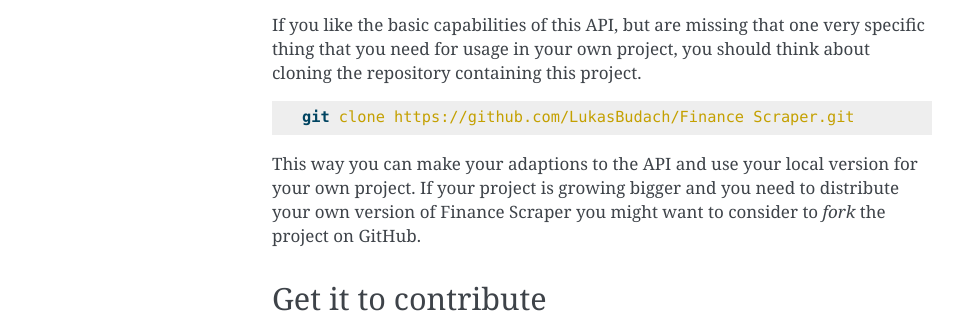
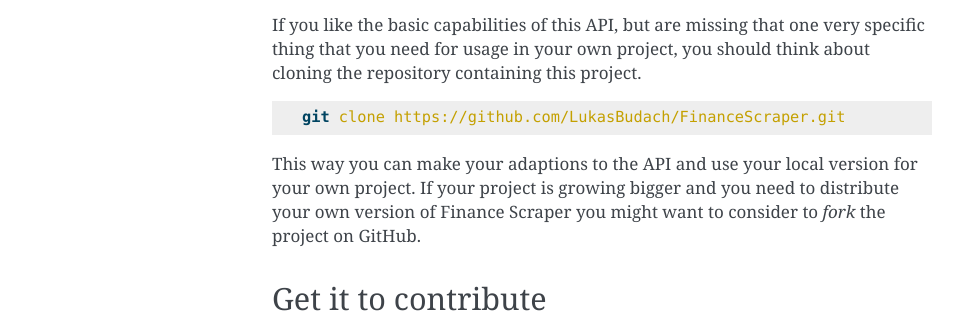
Before and after one commit to LukasBudach/FinanceScraper, a Sphinx documentation site: the page built from docs/install.rst, in a window 1280 px wide. Shown: the part 618-931 px from the top of the page, without its empty margins (148-1111 px from the left). Built offline with Sphinx 7.4.7, drawn with Linux system fonts in a browser that asks for light colours.

Commit message:
FIX: link to clone repository now working

```diff
--- a/docs/install.rst
+++ b/docs/install.rst
@@ -34,7 +34,7 @@
 
 .. code-block:: Terminfo
 
-  git clone https://github.com/LukasBudach/Finance Scraper.git
+  git clone https://github.com/LukasBudach/FinanceScraper.git
 
 This way you can make your adaptions to the API and use your local version for
 your own project. If your project is growing bigger and you need to distribute
```
